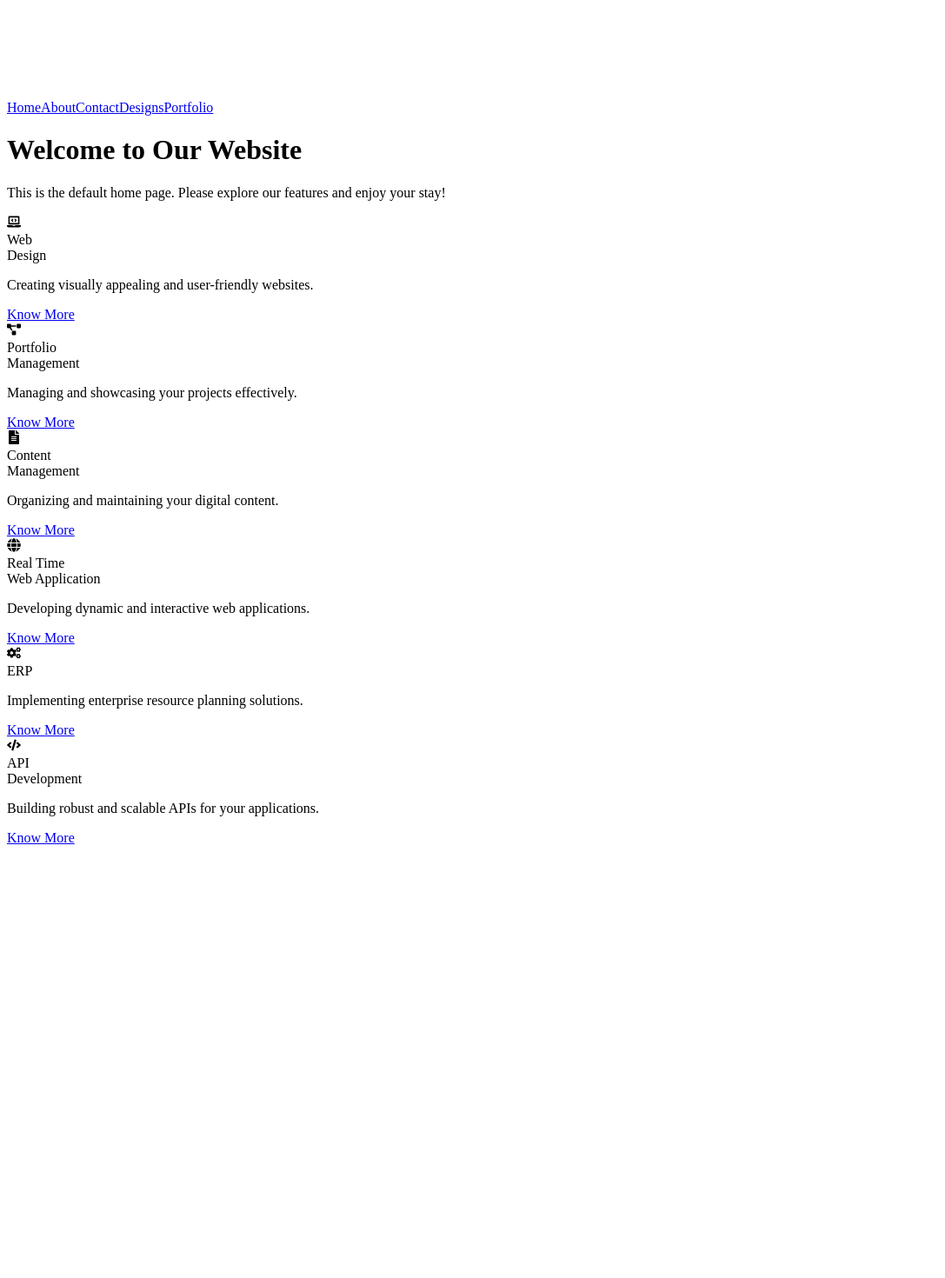
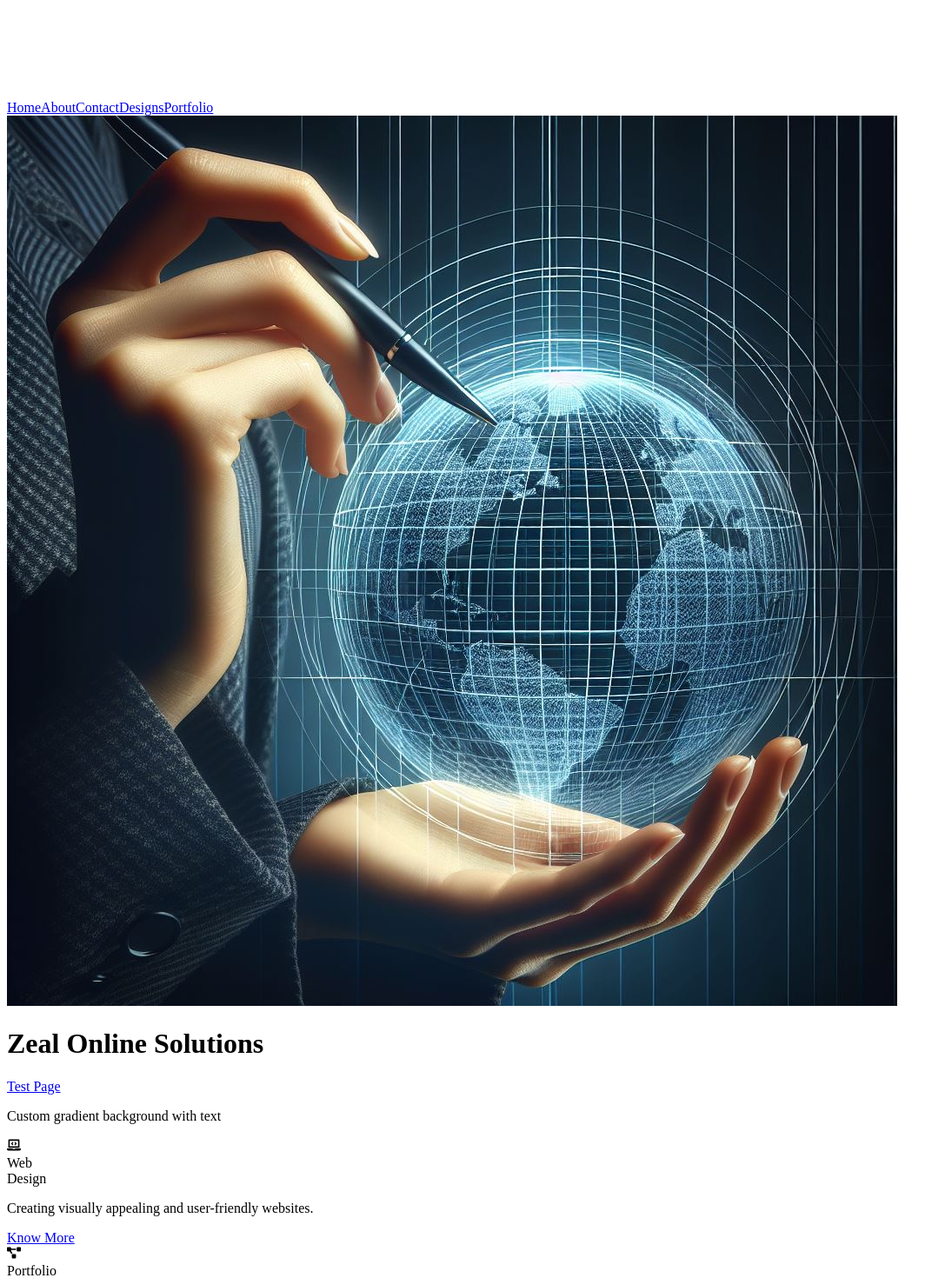
Before and after one commit to Sasitharani/zeal, a React (Vite) app: page / in a window 1280 px wide. Shown: the part 620-2090 px from the top of the page at 87% size, without its empty margins (0-1087 px from the left). Before the commit the page ends 1593 px from the top, so only its background shows below. Built offline with nearby package versions, Linux system fonts and the light colour scheme.

Commit message:
Add Test component and custom colors; update Home and Header components for improved styling and layout

```diff
--- a/src/components/Header.jsx
+++ b/src/components/Header.jsx
@@ -20,12 +20,12 @@ const Header = () => {
         <header className="flex">
             <div className="w-1/6 bg-white p-4 flex items-center justify-center relative h-20 overflow-hidden"> {/* Reduced width */}
                 <img src="src/img/logo.jpg" alt="Logo" className="h-20 object-contain" /> {/* Adjusted size */}
-                <div className="absolute right-0 top-0 w-8 bg-white rounded-r-full h-full"></div> {/* Arched border */}
+                <div className="absolute right-0 top-0 w-8 bg-white rounded-r-full h-48"></div> {/* Arched border */}
             </div>
-            <div className="w-1/6 bg-white flex items-center justify-center relative h-20 overflow-hidden"> {/* Rounded width*/}
-                <div className="ml-32 w-1/2 h-full bg-gradient-to-r from-white to-gray-400 rounded-tl-full"></div> {/* Quarter circle (left upper) */}
+            <div className="w-1/6 bg-white flex items-center justify-center relative h-18 overflow-hidden"> {/* Rounded width*/}
+                <div className="ml-32 w-1/2 h-full bg-gradient-to-r from-cyan-600 to-cyan-900 rounded-tl-full"></div> {/* Quarter circle (left upper) */}
             </div>
-            <div className="w-4/6 bg-gradient-to-r from-gray-400 via-gray-500 to-black p-2 text-white flex justify-start items-center relative"> {/* Balanced width */}
+            <div className="w-4/6 bg-gradient-to-r from-cyan-900 via-cyan-600 to-black p-2 text-white flex justify-start items-center relative"> {/* Balanced width */}
                 <div className="absolute left-0 top-0 w-8 bg-white rounded-r-full"></div>
                 <nav className="flex-1 flex justify-end items-center">
                     <Link to="/" className="mr-4">Home</Link>
--- a/src/components/Home.jsx
+++ b/src/components/Home.jsx
@@ -1,15 +1,21 @@
 import React from 'react';
 import { FaLaptopCode, FaProjectDiagram, FaFileAlt, FaGlobe, FaCogs, FaCode } from 'react-icons/fa';
-import { Link } from 'react-router-dom'; // Add this import
+import { Link } from 'react-router-dom';
+import frontImage from '../img/frontImage.jpeg';
 
 const Home = () => {
   return (
-    <div className="text-center bg-gray-100 flex flex-col h-screen overflow-hidden">
-      <div className="flex-[0.8] border-2 border-red-500">
-        <h1 className="text-gray-800 text-4xl">Welcome to Our Website</h1>
-        <p className="text-gray-600 text-lg">This is the default home page. Please explore our features and enjoy your stay!</p>
+    <div className="text-center flex flex-col h-screen overflow-hidden">
+      <div className="flex-[0.8] relative">
+        <img src={frontImage} alt="Front" className="absolute inset-0 w-full h-full object-cover" />
+        <h1 className="text-customBlue text-4xl relative">Zeal Online Solutions</h1> {/* Use customBlue */}
+        <Link to="/test" className="text-customBlueLight1 underline relative">Test Page</Link> {/* Use customBlueLight1 */}
       </div>
       <div className="h-4"></div> {/* Gap between top and bottom sections */}
+      <div className="w-4/6 bg-gradient-to-r from-customBlue via-customBlueLight1 to-customBlueLight2 p-2 text-white flex">
+        {/* Ensure the custom colors are applied correctly */}
+        <p>Custom gradient background with text</p>
+      </div>
       <div className="flex-[0.8] grid grid-cols-6 gap-4">
         <div id="web_design" className="flex flex-col">
           <div className="flex-1 flex items-center justify-center">
```
Also changed, not shown: src/components/Test.jsx (added, +12 -0 lines), tailwind.config.js (+7 -1 lines), src/img/frontImage.jpeg (added).
